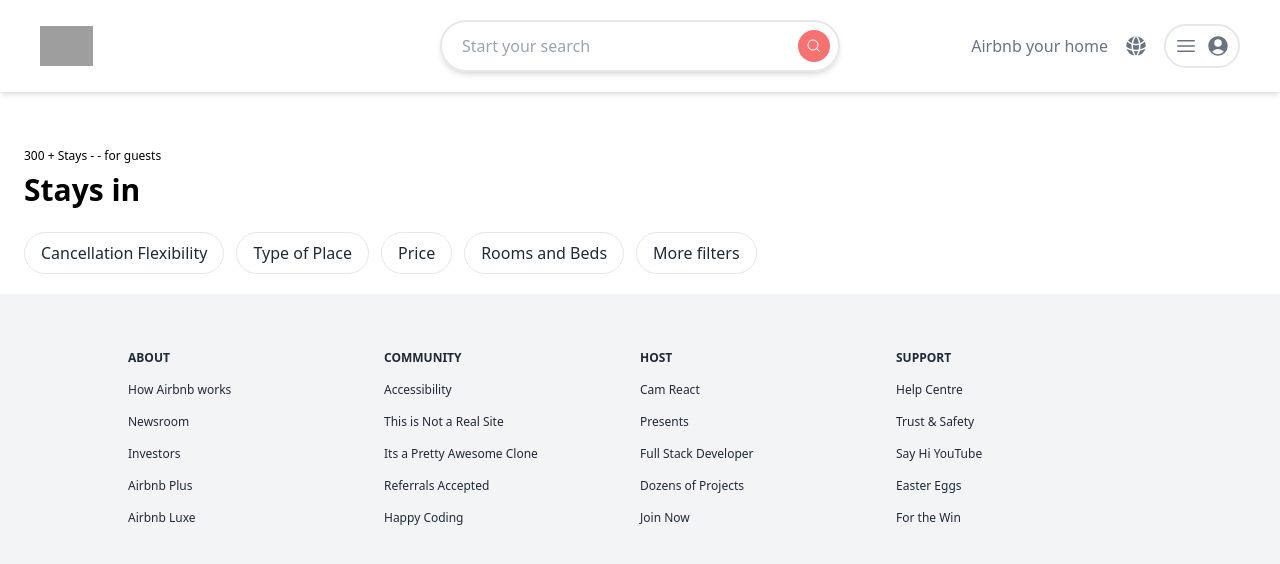
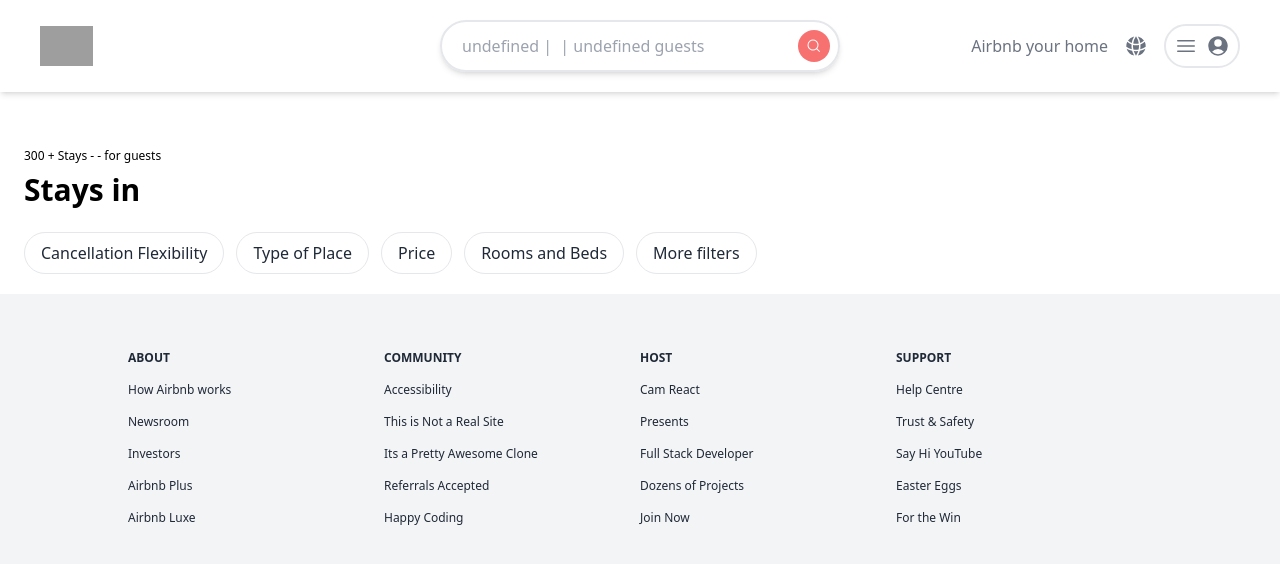
Before and after one commit to Cameron933/airbnb_V2, a Next.js app: page /search in a window 1280 px wide. Shown: the top 564 px of the page. Built offline with nearby package versions, Linux system fonts and the light colour scheme; grey boxes are pictures that could not be loaded.

Commit message:
debug: add try catch to avoid date formate error

```diff
--- a/src/components/Header.tsx
+++ b/src/components/Header.tsx
@@ -20,7 +20,7 @@
   numbOfGuests?: string;
 }
 
-const Header = () => {
+const Header = ({ placeholder }: any) => {
   const [searchInput, setSearchInput] = useState("");
   const [startDate, setStartDate] = useState(new Date());
   const [endDate, setEndDate] = useState(new Date());
@@ -72,7 +72,7 @@
           onChange={(e) => setSearchInput(e.target.value)}
           className="flex-grow bg-transparent pl-5 text-gray-600 placeholder-gray-400 outline-none"
           type="text"
-          placeholder="Start your search"
+          placeholder={placeholder || "Start your search"}
         />
         <MagnifyingGlassIcon className="hidden h-8 cursor-pointer rounded-full bg-red-400 p-2 text-white md:mx-2 md:inline-flex" />
       </div>
--- a/src/pages/search.tsx
+++ b/src/pages/search.tsx
@@ -12,13 +12,23 @@
 const search = () => {
   const router = useRouter();
   const { location, startDate, endDate, numberOfGuest } = router.query as RouterQuery;
+  let range = "";
+  try {
+    const formattedStartDate = format(new Date(startDate), "dd MMMM yy");
+    const formattedEndDate = format(new Date(endDate), "dd MMMM yy");
+    range = `${formattedStartDate} - ${formattedEndDate}`;
+  } catch (error) {
+    console.error(error);
+  }
 
   return (
     <div>
-      <Header />
+      <Header placeholder={`${location} | ${range} | ${numberOfGuest} guests`} />
       <main className="flex">
         <section className="flex-grow px-6 pt-14">
-          <p className="text-xs ">300 + Stays - - for {numberOfGuest} guests</p>
+          <p className="text-xs ">
+            300 + Stays - {range} - for {numberOfGuest} guests
+          </p>
           <h1 className="mt-2 mb-6 text-3xl font-semibold">Stays in {location}</h1>
           <div className="mb-5 hidden space-x-3 whitespace-nowrap text-gray-800 lg:inline-flex">
             <p className="button">Cancellation Flexibility</p>
```
